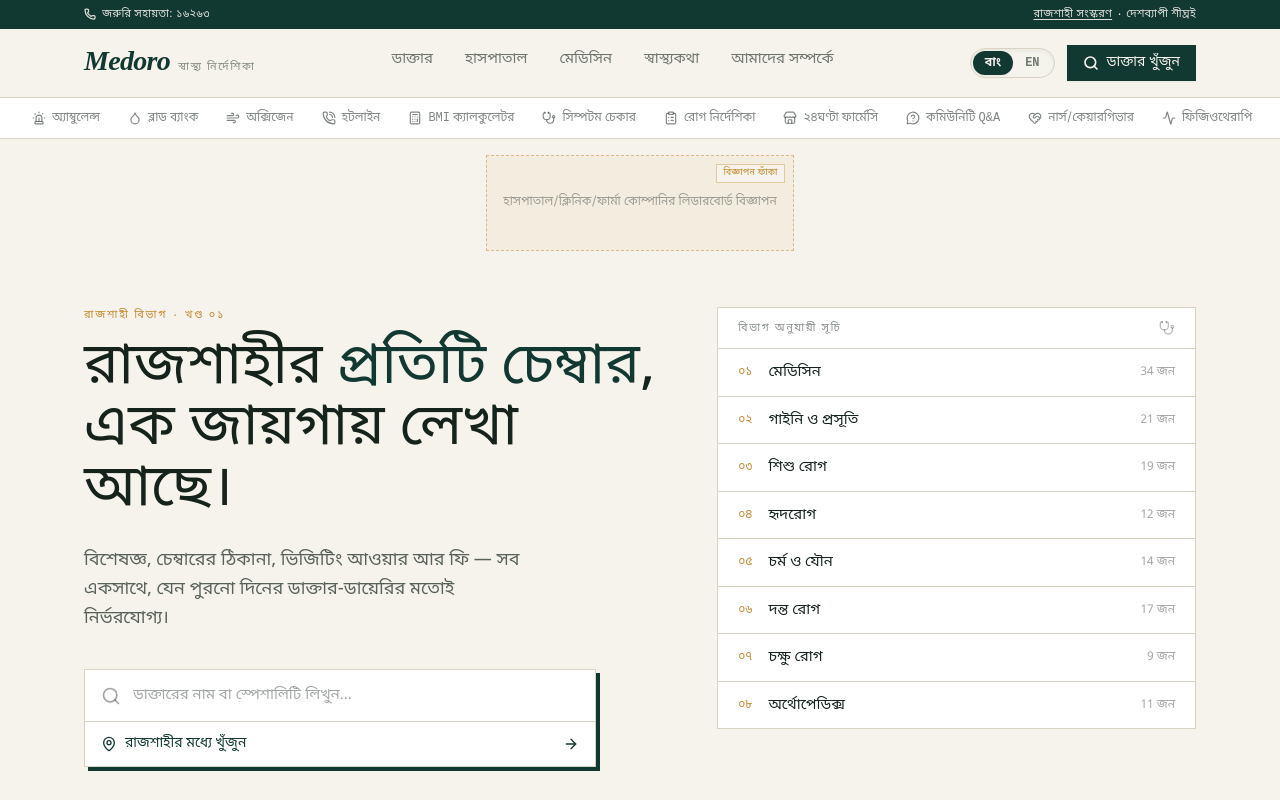
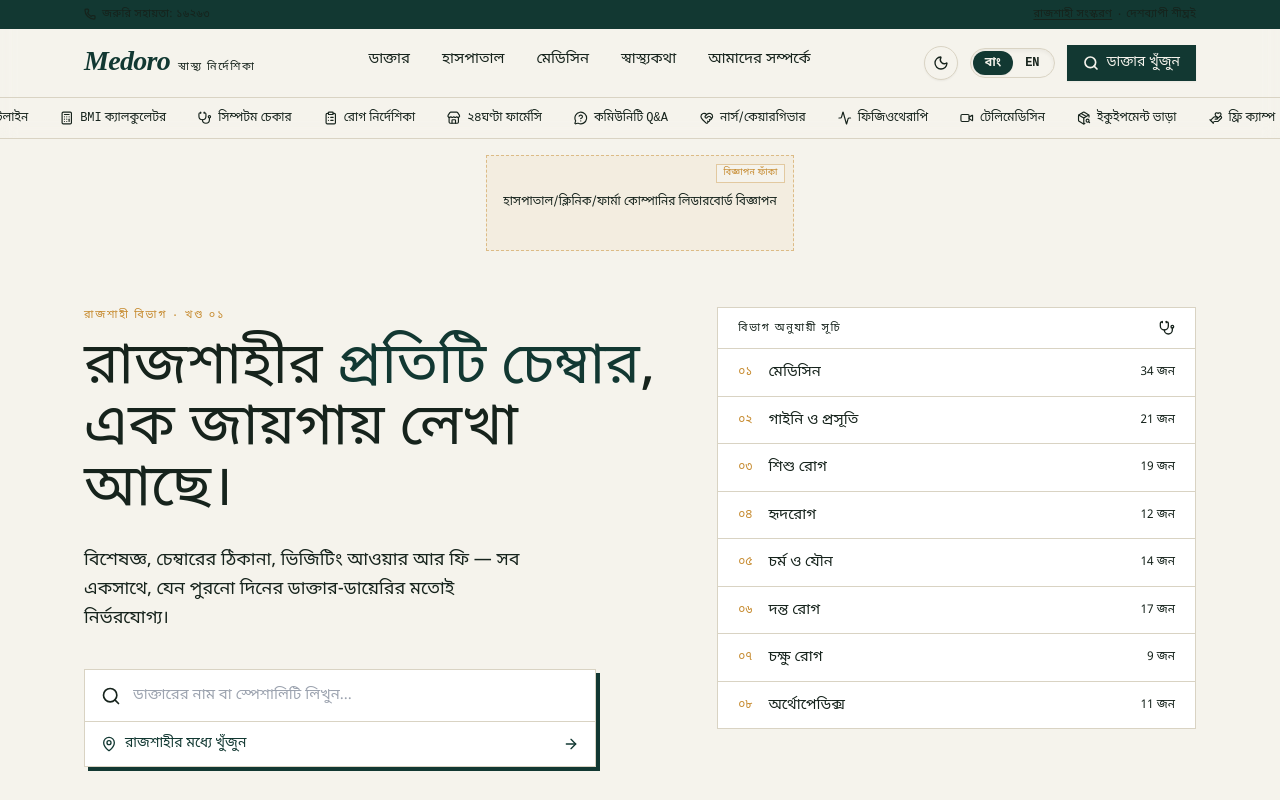
Before and after one commit to tonmoymj/medoro, a React (Vite) app: page /#home in a window 1280 px wide. Shown: the top 800 px of the page. Built offline with nearby package versions, Linux system fonts and the light colour scheme; no server answers; the database is empty.

Commit message:
Add slow moving horizontal marquee to sub-navbar utility strip & full dark mode support

```diff
--- a/src/components/Nav.tsx
+++ b/src/components/Nav.tsx
@@ -1,5 +1,5 @@
-import { useState } from "react";
-import { Search, Phone, Siren, Droplet, Wind, Calculator, Stethoscope, MessageCircleQuestion, PhoneCall, ClipboardList, Store, HeartHandshake, Activity, Video, PackageSearch, HandHeart, Megaphone, HelpCircle, Briefcase, Star } from "lucide-react";
+import { useState, useEffect } from "react";
+import { Search, Phone, Siren, Droplet, Wind, Calculator, Stethoscope, MessageCircleQuestion, PhoneCall, ClipboardList, Store, HeartHandshake, Activity, Video, PackageSearch, HandHeart, Megaphone, HelpCircle, Briefcase, Star, Sun, Moon } from "lucide-react";
 
 type View =
   | "home" | "doctors" | "doctor" | "hospitals" | "hospital"
@@ -10,6 +10,22 @@ type View =
 
 export default function Nav({ view, go }: { view: View; go: (v: View) => void }) {
   const [lang, setLang] = useState<"bn" | "en">("bn");
+  const [darkMode, setDarkMode] = useState<boolean>(() => {
+    return localStorage.getItem("theme") === "dark" ||
+      (!("theme" in localStorage) && window.matchMedia("(prefers-color-scheme: dark)").matches);
+  });
+
+  useEffect(() => {
+    if (darkMode) {
+      document.documentElement.classList.add("dark");
+      localStorage.setItem("theme", "dark");
+    } else {
+      document.documentElement.classList.remove("dark");
+      localStorage.setItem("theme", "light");
+    }
+  }, [darkMode]);
+
+  const toggleDarkMode = () => setDarkMode(!darkMode);
 
   const links: { label: string; v: View }[] = [
     { label: "ডাক্তার", v: "doctors" },
@@ -44,7 +60,7 @@ export default function Nav({ view, go }: { view: View; go: (v: View) => void })
     view === "doctor" ? "doctors" : view === "hospital" ? "hospitals" : view;
 
   return (
-    <header className="sticky top-0 z-30 bg-paper/95 backdrop-blur border-b border-line">
+    <header className="sticky top-0 z-30 bg-paper/95 backdrop-blur border-b border-line transition-colors duration-250">
       <div className="bg-pine text-paper/90 text-[11px] font-mono tracking-wide">
         <div className="mx-auto max-w-6xl px-5 py-1.5 flex items-center justify-between">
           <span className="flex items-center gap-1.5">
@@ -82,6 +98,15 @@ export default function Nav({ view, go }: { view: View; go: (v: View) => void })
         </nav>
 
         <div className="flex items-center gap-3">
+          {/* Dark / Light mode toggle */}
+          <button
+            onClick={toggleDarkMode}
+            title={darkMode ? "লাইট মোডে সুইচ করুন" : "ডার্ক মোডে সুইচ করুন"}
+            className="p-2 rounded-full border border-line bg-paper text-ink/80 hover:text-gold hover:border-gold transition-colors shadow-sm"
+          >
+            {darkMode ? <Sun className="h-4 w-4 text-gold" /> : <Moon className="h-4 w-4" />}
+          </button>
+
           {/* Language Toggle Capsule Switcher */}
           <div className="inline-flex items-center rounded-full p-0.5 border border-line bg-paper/60 shadow-inner font-mono text-xs overflow-hidden">
             <button
@@ -109,7 +134,7 @@ export default function Nav({ view, go }: { view: View; go: (v: View) => void })
           {/* Doctor Search CTA */}
           <button
             onClick={() => go("doctors")}
-            className="flex items-center gap-2 bg-pine text-paper px-4 py-2 text-sm font-medium hover:bg-pine-dark transition-colors shadow-sm"
+            className="flex items-center gap-2 bg-pine text-paper px-4 py-2 text-sm font-medium hover:bg-pine-light transition-colors shadow-sm"
           >
             <Search className="h-4 w-4" strokeWidth={2.5} />
             <span className="hidden sm:inline">ডাক্তার খুঁজুন</span>
@@ -117,20 +142,37 @@ export default function Nav({ view, go }: { view: View; go: (v: View) => void })
         </div>
       </div>
 
-      {/* utility strip: emergency + tools + community + more */}
-      <div className="border-t border-line bg-white overflow-x-auto">
-        <div className="mx-auto max-w-6xl px-5 flex items-center gap-1 py-1.5 min-w-max">
+      {/* utility strip: smooth infinite moving marquee */}
+      <div className="border-t border-line bg-paper/80 overflow-hidden py-1.5 relative group">
+        <div className="animate-marquee hover:pause flex items-center">
+          {/* First iteration */}
+          <div className="flex items-center gap-2 shrink-0 pr-4">
             {utilityLinks.map((u) => (
               <button
-              key={u.v}
+                key={`a-${u.v}`}
                 onClick={() => go(u.v)}
-              className={`flex items-center gap-1.5 px-3 py-1.5 text-xs font-mono whitespace-nowrap transition-colors ${
-                view === u.v ? "bg-pine text-paper" : "text-ink/55 hover:bg-pine/5 hover:text-pine"
+                className={`flex items-center gap-1.5 px-3 py-1.5 text-xs font-mono whitespace-nowrap rounded transition-colors ${
+                  view === u.v ? "bg-pine text-paper" : "text-ink/70 hover:bg-pine/10 hover:text-pine"
                 }`}
               >
-              <u.icon className="h-3.5 w-3.5" strokeWidth={2} /> {u.label}
+                <u.icon className="h-3.5 w-3.5 shrink-0" strokeWidth={2} /> {u.label}
               </button>
             ))}
+          </div>
+          {/* Duplicate iteration for seamless loop */}
+          <div className="flex items-center gap-2 shrink-0 pr-4">
+            {utilityLinks.map((u) => (
+              <button
+                key={`b-${u.v}`}
+                onClick={() => go(u.v)}
+                className={`flex items-center gap-1.5 px-3 py-1.5 text-xs font-mono whitespace-nowrap rounded transition-colors ${
+                  view === u.v ? "bg-pine text-paper" : "text-ink/70 hover:bg-pine/10 hover:text-pine"
+                }`}
+              >
+                <u.icon className="h-3.5 w-3.5 shrink-0" strokeWidth={2} /> {u.label}
+              </button>
+            ))}
+          </div>
         </div>
       </div>
     </header>
--- a/src/index.css
+++ b/src/index.css
@@ -4,62 +4,41 @@
 
 @layer base {
   :root {
-    --background: 0 0% 100%;
-    --foreground: 0 0% 3.9%;
-    --card: 0 0% 100%;
-    --card-foreground: 0 0% 3.9%;
-    --popover: 0 0% 100%;
-    --popover-foreground: 0 0% 3.9%;
-    --primary: 0 0% 9%;
-    --primary-foreground: 0 0% 98%;
-    --secondary: 0 0% 96.1%;
-    --secondary-foreground: 0 0% 9%;
-    --muted: 0 0% 96.1%;
-    --muted-foreground: 0 0% 45.1%;
-    --accent: 0 0% 96.1%;
-    --accent-foreground: 0 0% 9%;
-    --destructive: 0 84.2% 60.2%;
-    --destructive-foreground: 0 0% 98%;
-    --border: 0 0% 89.8%;
-    --input: 0 0% 89.8%;
-    --ring: 0 0% 3.9%;
-    --radius: 0.125rem;
+    --paper: #F5F3EC;
+    --ink: #16231C;
+    --pine-default: #123832;
+    --pine-light: #1E4D45;
+    --pine-dark: #0B2622;
+    --line: #D9D3C3;
+    --card-bg: #FFFFFF;
+    --card-hover: #FAF8F2;
   }
 
   .dark {
-    --background: 0 0% 3.9%;
-    --foreground: 0 0% 98%;
-    --card: 0 0% 3.9%;
-    --card-foreground: 0 0% 98%;
-    --popover: 0 0% 3.9%;
-    --popover-foreground: 0 0% 98%;
-    --primary: 0 0% 98%;
-    --primary-foreground: 0 0% 9%;
-    --secondary: 0 0% 14.9%;
-    --secondary-foreground: 0 0% 98%;
-    --muted: 0 0% 14.9%;
-    --muted-foreground: 0 0% 63.9%;
-    --accent: 0 0% 14.9%;
-    --accent-foreground: 0 0% 98%;
-    --destructive: 0 62.8% 30.6%;
-    --destructive-foreground: 0 0% 98%;
-    --border: 0 0% 14.9%;
-    --input: 0 0% 14.9%;
-    --ring: 0 0% 83.1%;
+    --paper: #121816;
+    --ink: #EAE6DF;
+    --pine-default: #1B453E;
+    --pine-light: #255C53;
+    --pine-dark: #0F2D28;
+    --line: #2B3A34;
+    --card-bg: #1A2320;
+    --card-hover: #222D29;
   }
 }
 
 @layer base {
   * {
-    @apply border-border;
+    border-color: var(--line);
   }
   body {
-    @apply bg-paper text-ink font-body;
+    background-color: var(--paper);
+    color: var(--ink);
+    font-family: 'Work Sans', 'Noto Sans Bengali', sans-serif;
+    transition: background-color 0.25s ease, color 0.25s ease;
   }
 }
 
 @layer utilities {
-  /* perforated top edge, like tearing a slip off a prescription pad */
   .perf-top {
     position: relative;
   }
@@ -70,19 +49,34 @@
     left: 0;
     right: 0;
     height: 1px;
-    background-image: radial-gradient(circle, #F5F3EC 1.5px, transparent 1.6px);
+    background-image: radial-gradient(circle, var(--paper) 1.5px, transparent 1.6px);
     background-size: 10px 1px;
     background-repeat: repeat-x;
     background-position: 0 center;
   }
   .rule {
-    border-top: 1px solid #D9D3C3;
+    border-top: 1px solid var(--line);
   }
   .num {
     font-variant-numeric: tabular-nums;
   }
 }
 
+@keyframes marquee {
+  0% { transform: translateX(0%); }
+  100% { transform: translateX(-50%); }
+}
+
+.animate-marquee {
+  display: flex;
+  width: max-content;
+  animation: marquee 35s linear infinite;
+}
+
+.animate-marquee:hover {
+  animation-play-state: paused;
+}
+
 ::selection {
   background: #C68A2E;
   color: #F5F3EC;
--- a/tailwind.config.js
+++ b/tailwind.config.js
@@ -8,19 +8,21 @@ module.exports = {
   theme: {
     extend: {
       colors: {
-        paper: "#F5F3EC",
-        ink: "#16231C",
+        paper: "var(--paper)",
+        ink: "var(--ink)",
         pine: {
-          DEFAULT: "#123832",
-          light: "#1E4D45",
-          dark: "#0B2622",
+          DEFAULT: "var(--pine-default)",
+          light: "var(--pine-light)",
+          dark: "var(--pine-dark)",
         },
         gold: {
           DEFAULT: "#C68A2E",
           light: "#DDA748",
         },
         brick: "#A63D2F",
-        line: "#D9D3C3",
+        line: "var(--line)",
+        cardbg: "var(--card-bg)",
+        cardhover: "var(--card-hover)",
         border: "hsl(var(--border))",
         input: "hsl(var(--input))",
         ring: "hsl(var(--ring))",
```
Lines whose indentation alone changed are shown as unchanged.
